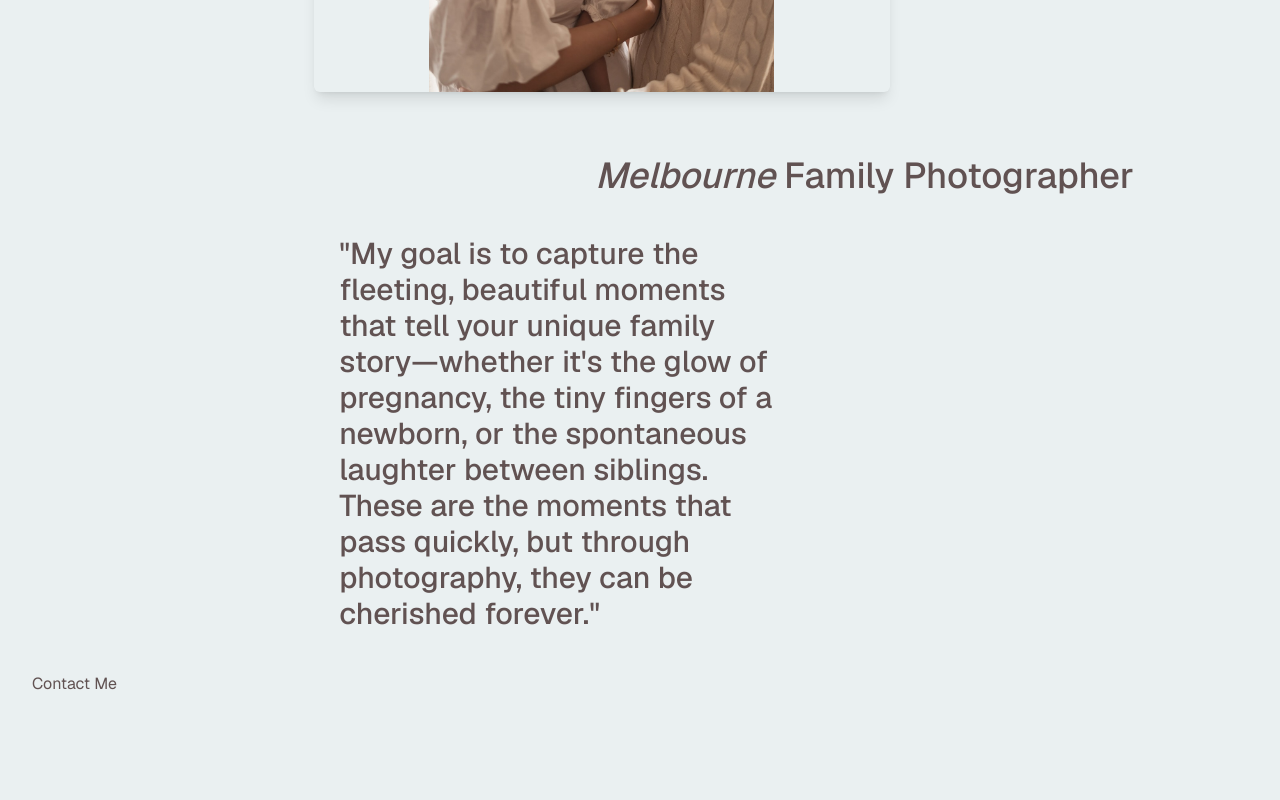
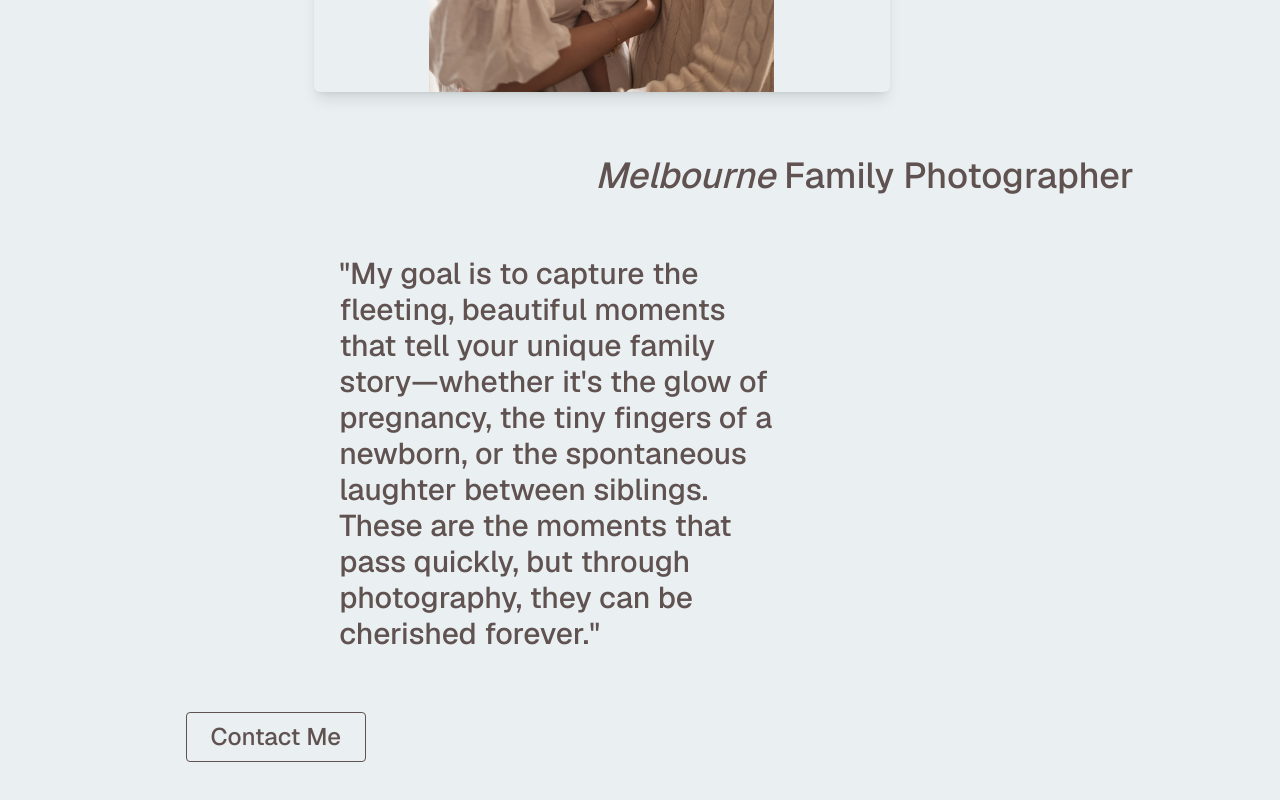
Before and after one commit to sal3190570/af-photography, a Next.js app: page / in a window 1280 px wide. Shown: the part 1340-2140 px from the top of the page. Built offline with nearby package versions, Linux system fonts and the light colour scheme.

Commit message:
Home page updated

```diff
--- a/app/components/HomePageIntro.tsx
+++ b/app/components/HomePageIntro.tsx
@@ -37,8 +37,8 @@ export default function HomePageIntro() {
 
         {/* Description */}
         <p
-          className="text-[#615252] font-medium text-lg sm:text-xl md:text-2xl lg:text-3xl
-  ml-[6vw] sm:ml-[12vw] md:ml-[16vw] lg:ml-[20vw] xl:ml-[24vw] max-w-[450px] mt-10"
+          className="text-[#615252] font-medium text-lg w-[350px] lg:w-[450px] sm:text-xl md:text-2xl lg:text-3xl
+  ml-[12vw] sm:ml-[14vw] md:ml-[16vw] lg:ml-[20vw] xl:ml-[24vw] max-w-[500px] mt-15"
         >
           "My goal is to capture the fleeting, beautiful moments that tell your
           unique family story—whether it's the glow of pregnancy, the tiny
@@ -47,7 +47,10 @@ export default function HomePageIntro() {
           can be cherished forever."
         </p>
 
-        <button className="text-[#615252] mt-10 cursor-pointer">
+        <button
+          className="text-[#615252] mt-15 font-medium text-base sm:text-lg md:text-xl lg:text-2xl border border-[#615252] px-6 py-2 rounded transition hover:bg-[#615252] hover:text-white cursor-pointer
+  ml-[4vw] sm:ml-[6vw] md:ml-[9vw] lg:ml-[11vw] xl:ml-[12vw] w-fit"
+        >
           Contact Me
         </button>
       </div>
```
